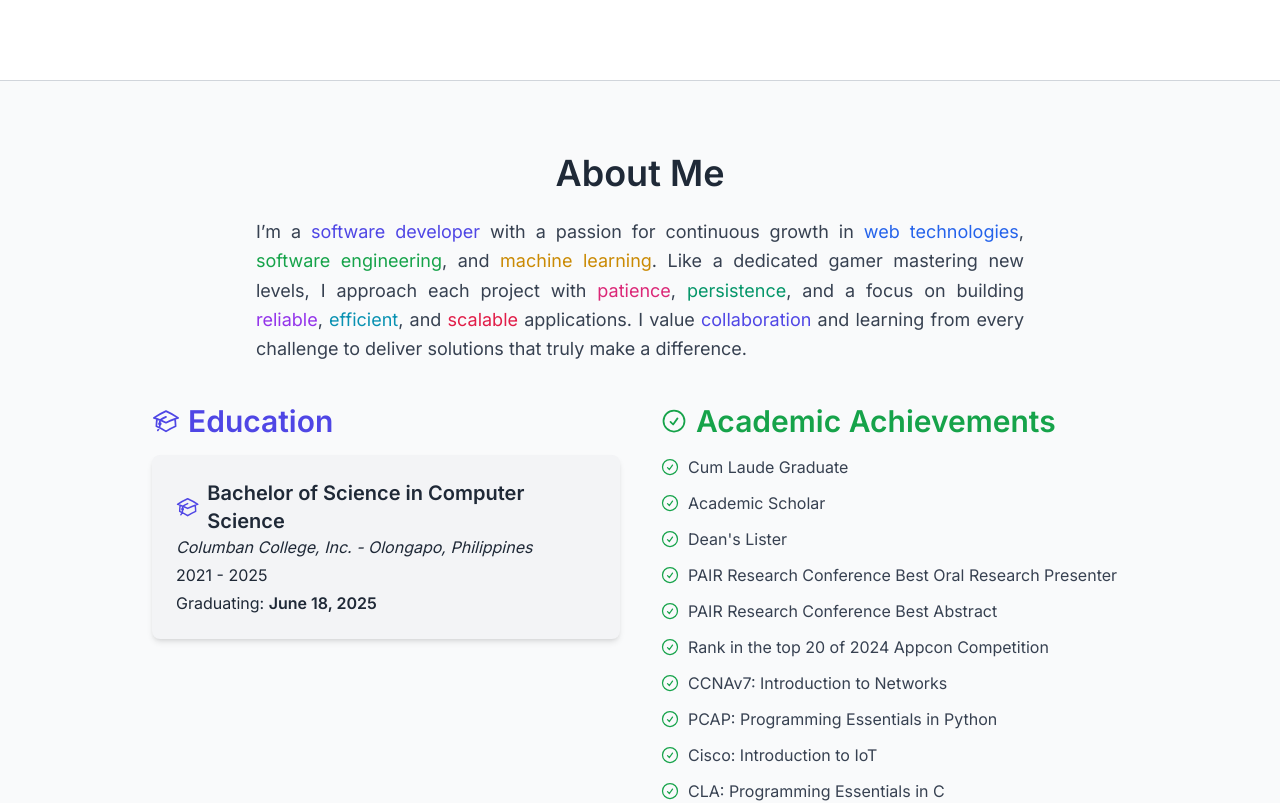
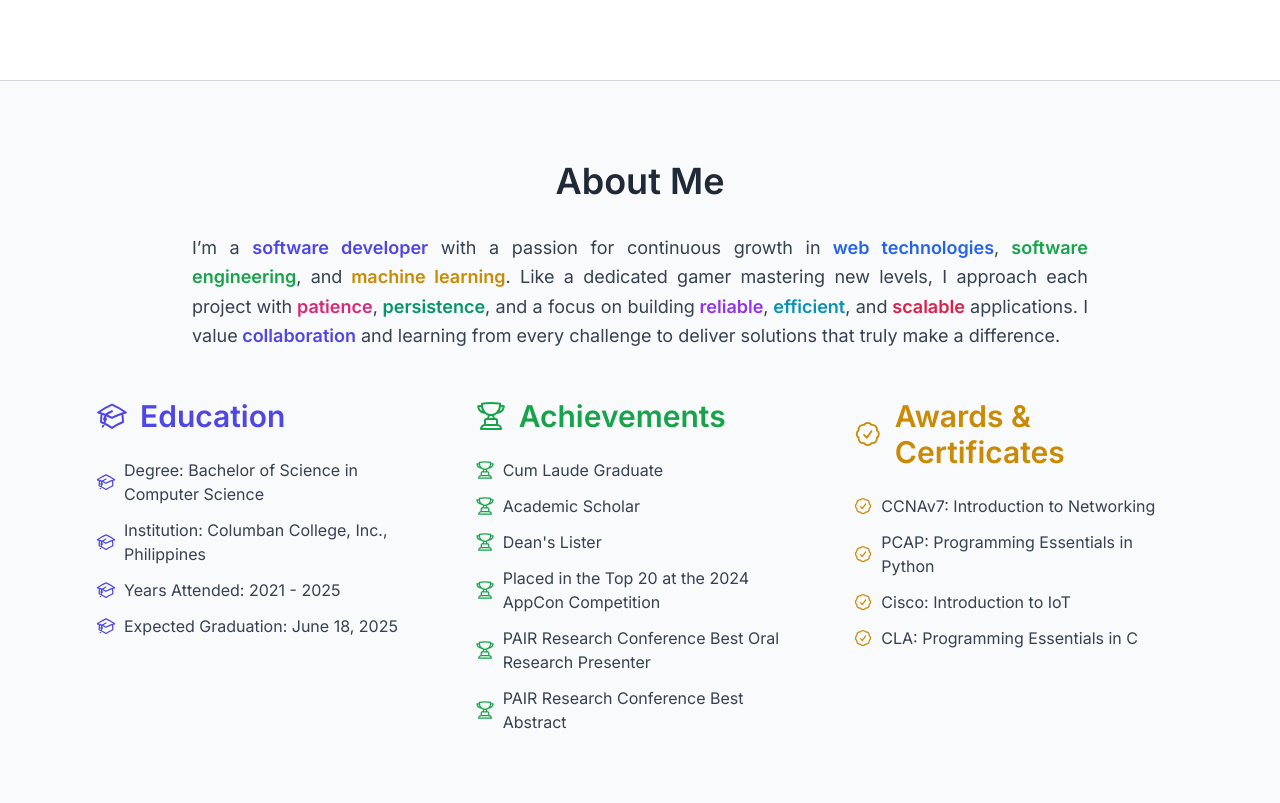
Before and after one commit to BrianShiroe/portfolio-react-typescript-tailwind, a React (Vite) app: page / in a window 1280 px wide. Shown: the part 720-1523 px from the top of the page. Built offline with nearby package versions, Linux system fonts and the light colour scheme.

Commit message:
about section design update

```diff
--- a/src/pages/About.tsx
+++ b/src/pages/About.tsx
@@ -1,73 +1,98 @@
 // src/pages/About.tsx
-// Displays personal background, education details, and academic achievements.
+// Displays personal background, education details, and academic achievements .
 
-import { AcademicCapIcon, CheckCircleIcon } from "@heroicons/react/24/outline";
+import { AcademicCapIcon, TrophyIcon, CheckBadgeIcon } from "@heroicons/react/24/outline";
 
 const About = () => {
   const achievements = [
     "Cum Laude Graduate",
     "Academic Scholar",
     "Dean's Lister",
+    "Placed in the Top 20 at the 2024 AppCon Competition",
     "PAIR Research Conference Best Oral Research Presenter",
     "PAIR Research Conference Best Abstract",
-    "Rank in the top 20 of 2024 Appcon Competition",
-    "CCNAv7: Introduction to Networks",
+  ];
+
+  const awardsAndCertificates = [
+    "CCNAv7: Introduction to Networking",
     "PCAP: Programming Essentials in Python",
     "Cisco: Introduction to IoT",
     "CLA: Programming Essentials in C",
   ];
 
+  const educationDetails = [
+    "Degree: Bachelor of Science in Computer Science",
+    "Institution: Columban College, Inc., Philippines",
+    "Years Attended: 2021 - 2025",
+    "Expected Graduation: June 18, 2025",
+  ];
+
   return (
-    <div className="p-6 max-w-5xl mx-auto min-h-screen">
-      <h2 className="text-4xl font-semibold mb-6 text-center">About Me</h2>
-      <p className="mb-10 text-lg leading-relaxed text-gray-700 dark:text-gray-300 max-w-3xl mx-auto text-justify">
-        I’m a <span className="text-indigo-600 dark:text-indigo-400">software developer</span> with a passion for
-        continuous growth in
-        <span className="text-blue-600 dark:text-blue-400"> web technologies</span>,
-        <span className="text-green-600 dark:text-green-400"> software engineering</span>, and
-        <span className="text-yellow-600 dark:text-yellow-400"> machine learning</span>. Like a dedicated gamer
-        mastering new levels, I approach each project with
-        <span className="text-pink-600 dark:text-pink-400"> patience</span>,
-        <span className="text-emerald-600 dark:text-emerald-400"> persistence</span>, and a focus on building
-        <span className="text-purple-600 dark:text-purple-400"> reliable</span>,
-        <span className="text-cyan-600 dark:text-cyan-400"> efficient</span>, and
-        <span className="text-rose-600 dark:text-rose-400"> scalable</span> applications. I value
-        <span className="text-indigo-600 dark:text-indigo-400"> collaboration</span> and learning from every challenge
-        to deliver solutions that truly make a difference.
+    <div className="p-8 max-w-6xl mx-auto min-h-screen">
+      <h2 className="text-4xl font-semibold mb-8 text-center">About Me</h2>
+
+      <p className="mb-12 text-lg leading-relaxed text-gray-700 dark:text-gray-300 max-w-4xl mx-auto text-justify">
+        I’m a <span className="text-indigo-600 dark:text-indigo-400 font-semibold">software developer</span> with a
+        passion for continuous growth in
+        <span className="text-blue-600 dark:text-blue-400 font-semibold"> web technologies</span>,
+        <span className="text-green-600 dark:text-green-400 font-semibold"> software engineering</span>, and
+        <span className="text-yellow-600 dark:text-yellow-400 font-semibold"> machine learning</span>. Like a dedicated
+        gamer mastering new levels, I approach each project with
+        <span className="text-pink-600 dark:text-pink-400 font-semibold"> patience</span>,
+        <span className="text-emerald-600 dark:text-emerald-400 font-semibold"> persistence</span>, and a focus on
+        building
+        <span className="text-purple-600 dark:text-purple-400 font-semibold"> reliable</span>,
+        <span className="text-cyan-600 dark:text-cyan-400 font-semibold"> efficient</span>, and
+        <span className="text-rose-600 dark:text-rose-400 font-semibold"> scalable</span> applications. I value
+        <span className="text-indigo-600 dark:text-indigo-400 font-semibold"> collaboration</span> and learning from
+        every challenge to deliver solutions that truly make a difference.
       </p>
 
-      {/* Two Columns Container */}
-      <div className="grid grid-cols-1 md:grid-cols-2 gap-10">
-        {/* Education Section */}
+      {/* 3-column layout for Education, Achievements, Awards */}
+      <div className="grid grid-cols-1 md:grid-cols-3 gap-12">
+        {/* Education */}
         <section>
-          <h3 className="text-3xl font-semibold mb-4 flex items-center space-x-2 text-indigo-600 dark:text-indigo-400">
-            <AcademicCapIcon className="w-7 h-7" />
+          <h3 className="text-3xl font-semibold mb-6 flex items-center space-x-3 text-indigo-600 dark:text-indigo-400">
+            <AcademicCapIcon className="w-8 h-8" />
             <span>Education</span>
           </h3>
-          <div className="bg-gray-100 dark:bg-gray-800 p-6 rounded-lg shadow-md">
-            <p className="text-xl font-bold flex items-center space-x-2">
-              <AcademicCapIcon className="w-6 h-6 text-indigo-600 dark:text-indigo-400" />
-              <span>Bachelor of Science in Computer Science</span>
-            </p>
-            <p className="text-md italic mb-1">Columban College, Inc. - Olongapo, Philippines</p>
-            <p className="mb-1">2021 - 2025</p>
-            <p>
-              Graduating: <span className="font-semibold">June 18, 2025</span>
-            </p>
-          </div>
+          <ul className="list-disc list-inside space-y-3 text-gray-700 dark:text-gray-300">
+            {educationDetails.map((detail) => (
+              <li key={detail} className="flex items-center space-x-2">
+                <AcademicCapIcon className="w-5 h-5 text-indigo-600 dark:text-indigo-400 flex-shrink-0" />
+                <span>{detail}</span>
+              </li>
+            ))}
+          </ul>
         </section>
 
-        {/* Academic Achievements Section */}
+        {/* Achievements */}
         <section>
-          <h3 className="text-3xl font-semibold mb-4 flex items-center space-x-2 text-green-600 dark:text-green-400">
-            <CheckCircleIcon className="w-7 h-7" />
-            <span>Academic Achievements</span>
+          <h3 className="text-3xl font-semibold mb-6 flex items-center space-x-3 text-green-600 dark:text-green-400">
+            <TrophyIcon className="w-8 h-8" />
+            <span>Achievements</span>
           </h3>
-          <ul className="list-none space-y-3 text-gray-700 dark:text-gray-300">
+          <ul className="list-disc list-inside space-y-3 text-gray-700 dark:text-gray-300">
             {achievements.map((achievement) => (
               <li key={achievement} className="flex items-center space-x-2">
-                <CheckCircleIcon className="w-5 h-5 text-green-600 dark:text-green-400 flex-shrink-0" />
+                <TrophyIcon className="w-5 h-5 text-green-600 dark:text-green-400 flex-shrink-0" />
                 <span>{achievement}</span>
+              </li>
+            ))}
+          </ul>
+        </section>
+
+        {/* Awards & Certificates */}
+        <section>
+          <h3 className="text-3xl font-semibold mb-6 flex items-center space-x-3 text-yellow-600 dark:text-yellow-400">
+            <CheckBadgeIcon className="w-8 h-8" />
+            <span>Awards & Certificates</span>
+          </h3>
+          <ul className="list-disc list-inside space-y-3 text-gray-700 dark:text-gray-300">
+            {awardsAndCertificates.map((award) => (
+              <li key={award} className="flex items-center space-x-2">
+                <CheckBadgeIcon className="w-5 h-5 text-yellow-600 dark:text-yellow-400 flex-shrink-0" />
+                <span>{award}</span>
               </li>
             ))}
           </ul>
```
